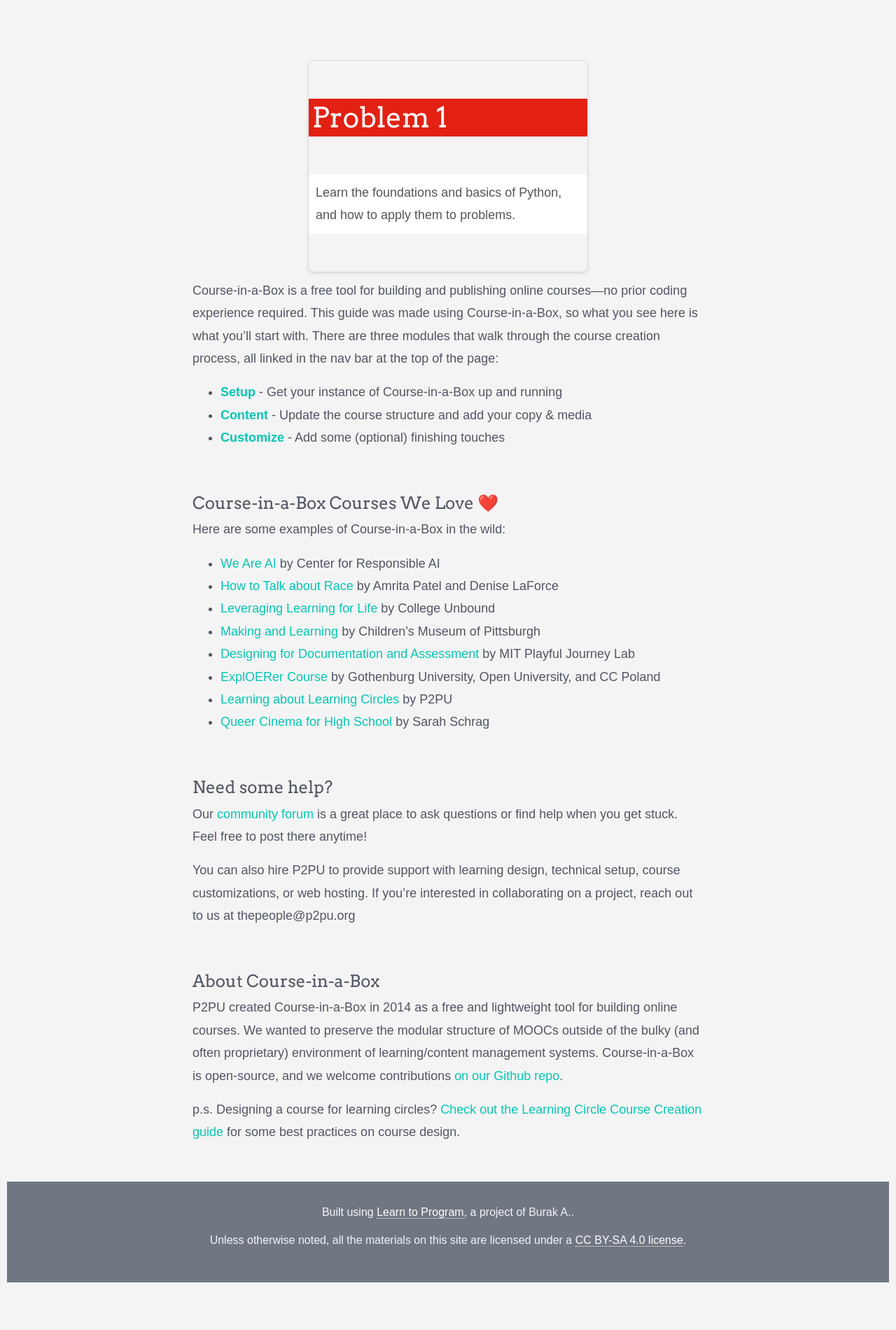
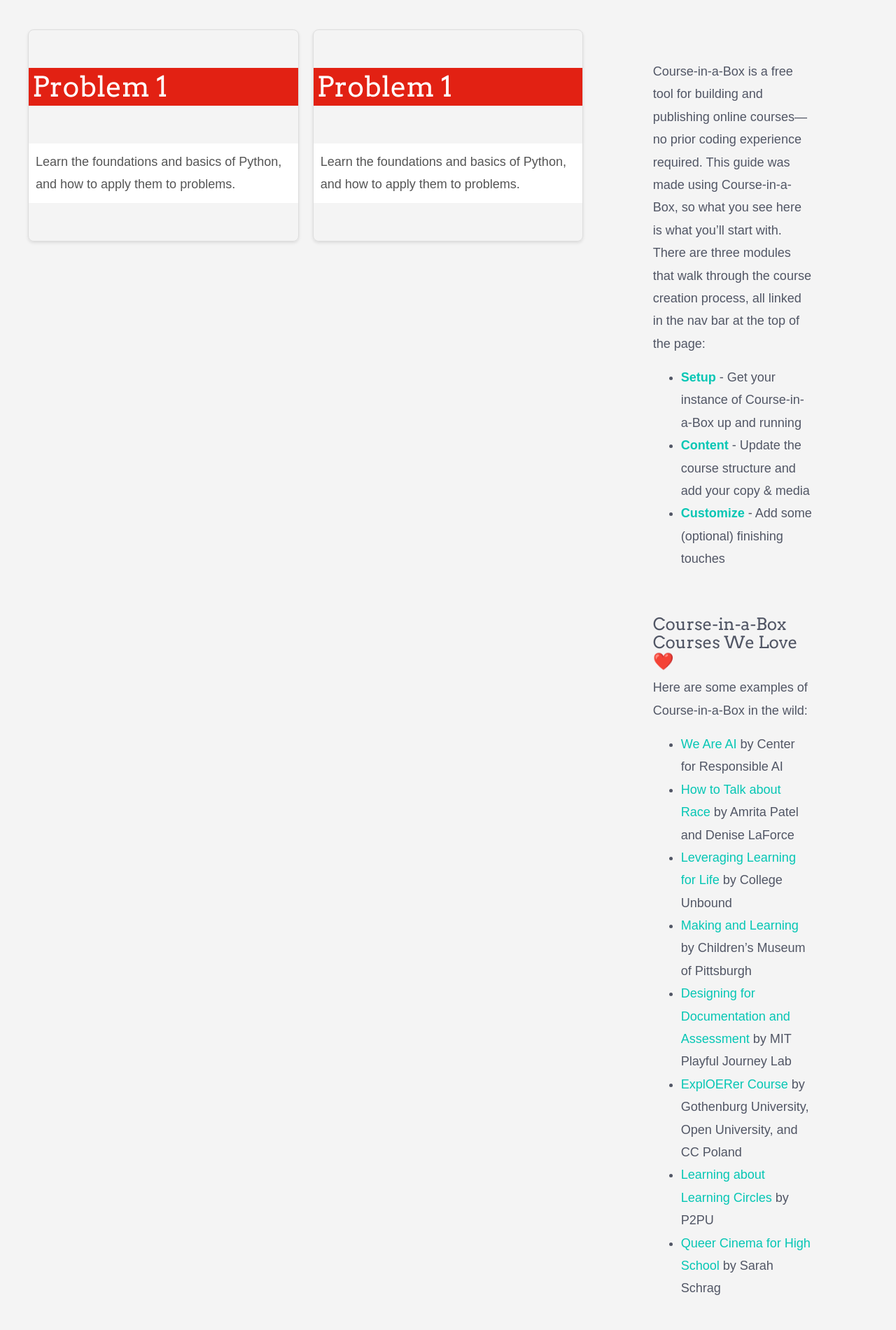
Before and after one commit to burakayy7/learn-to-program, a Jekyll site: the page built from index.md, in a window 1280 px wide. Shown: the part 611-2511 px from the top of the page at 70% size. Built offline with Jekyll 4.4.1, drawn with Linux system fonts in a browser that asks for light colours; nearby versions of some CDN libraries; before the commit the page ends 2453 px from its top, so only the background shows below that.

Commit message:
Update index.html

```diff
--- a/_layouts/index.html
+++ b/_layouts/index.html
@@ -8,7 +8,13 @@
             margin: 0;
             padding: 10px;
         }
-
+	.article-container {
+            display: grid;
+            grid-template-columns: repeat(auto-fill, minmax(300px, 1fr));
+            gap: 20px;
+            max-width: 1200px;
+            margin: 0 auto;
+        }
         .article-link {
             text-decoration: none;
             color: inherit;
@@ -66,10 +72,9 @@
 	</div>
 </div>
 
-<div class="container">
-	<div class="row">
-		<div class="col-lg-8 offset-lg-2">
-			<section>
+
+<body>
+	<div class="article-container">
 		<a href="https://burakayy.com/learn-to-program/modules/problem%201/The-Problem/" class="article-link">
         		<article>
             			<section class="top-section">
@@ -82,6 +87,23 @@
            			</section>
         		</article>
    		</a>
+		<a href="https://burakayy.com/learn-to-program/modules/problem%201/The-Problem/" class="article-link">
+        		<article>
+            			<section class="top-section">
+               				<header>
+                    				<h1>Problem 1</h1>
+                			</header>
+            			</section>
+            			<section class="bottom-section">
+                			<p>Learn the foundations and basics of Python, and how to apply them to problems.</p>
+           			</section>
+        		</article>
+   		</a>
+</body>
+<div class="container">
+	<div class="row">
+		<div class="col-lg-8 offset-lg-2">
+			<section>
 				{{ content }}
 			</section>
 		</div>
```
Lines whose indentation alone changed are shown as unchanged.
